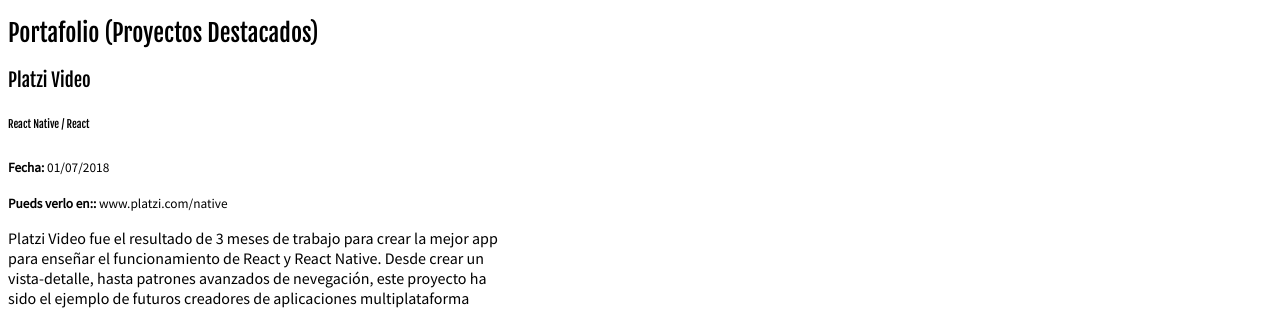
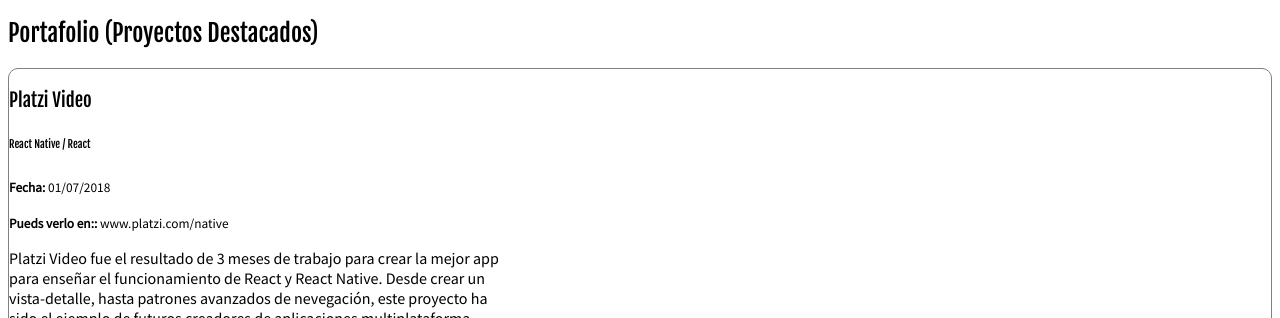
Before and after one commit to LeonidasEsteban/desarrollo-web-portafolio, a plain HTML site: page index.html in a window 1280 px wide. Shown: the part 517-835 px from the top of the page. Drawn offline with Linux system fonts and the light colour scheme.

Commit message:
clase 22 - bordes

```diff
--- a/css/estilos.css
+++ b/css/estilos.css
@@ -64,6 +64,23 @@ h1 strong {
   background-position-x: right;
 }
 
+.project {
+  /* border-top: 10px solid red;
+  border-right: 10px solid green;
+  border-left: 10px solid orange;
+  border-bottom: 10px solid pink; */
+  /* color: blue; */
+  /* border-top-color: red;
+  border-top-width: 15px;
+  border-top-style: solid; */
+  border: 1px solid gray;
+  border-radius: 10px;
+  /* border-top-left-radius: 50px;
+  border-top-right-radius: 10px;
+  border-bottom-left-radius: 10px;
+  border-bottom-right-radius: 10px; */
+}
+
 .project-details {
   width: 500px;
 }
```
